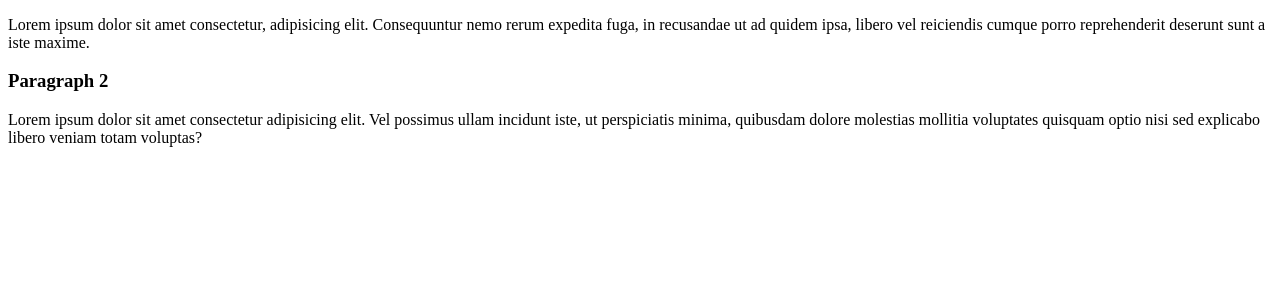
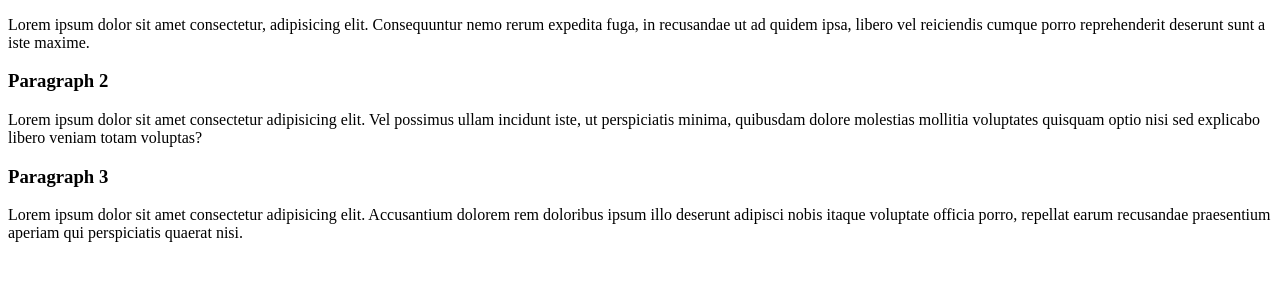
Before and after one commit to iftakharahmedchowdhury/my-third-repo, a plain HTML site: page index.html in a window 1280 px wide. Shown: the part 105-386 px from the top of the page. Drawn offline with Linux system fonts and the light colour scheme.

Commit message:
test bash

```diff
--- a/index.html
+++ b/index.html
@@ -16,6 +16,10 @@
     <section>
         <h3>Paragraph 2</h3>
         <p>Lorem ipsum dolor sit amet consectetur adipisicing elit. Vel possimus ullam incidunt iste, ut perspiciatis minima, quibusdam dolore molestias mollitia voluptates quisquam optio nisi sed explicabo libero veniam totam voluptas?</p>
+
+        <h3>Paragraph 3</h3>
+        <p>Lorem ipsum dolor sit amet consectetur adipisicing elit. Accusantium dolorem rem doloribus ipsum illo deserunt adipisci nobis itaque voluptate officia porro, repellat earum recusandae praesentium aperiam qui perspiciatis quaerat nisi.</p>
+
     </section>
 
 
```
